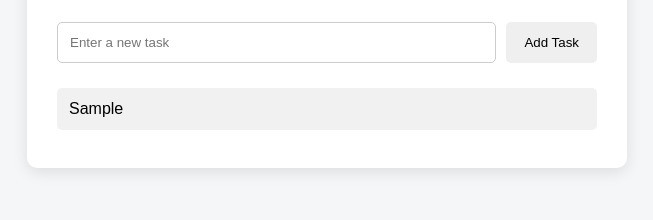
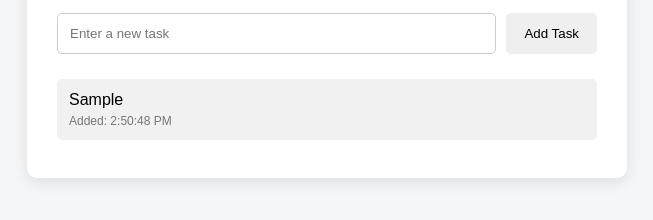
Before and after one commit to Atharvamw10/devops-task-manager, a plain HTML site: page index.html in a window 1280 px wide. Both pictures are taken after typing "Sample" into the empty fields and a click on the button "Add Task". Shown: the part 378-598 px from the top of the page, without its empty margins (313-966 px from the left). Drawn offline with Linux system fonts and the light colour scheme.

Commit message:
Add task creation feature

```diff
--- a/script.js
+++ b/script.js
@@ -8,7 +8,15 @@ function addTask() {
     }
 
     const listItem = document.createElement("li");
-    listItem.textContent = taskText;
+
+    const taskName = document.createElement("span");
+    taskName.textContent = taskText;
+
+    const timeAdded = document.createElement("small");
+    timeAdded.textContent = "Added: " + new Date().toLocaleTimeString();
+
+    listItem.appendChild(taskName);
+    listItem.appendChild(timeAdded);
 
     listItem.onclick = function () {
         listItem.classList.toggle("completed");
--- a/style.css
+++ b/style.css
@@ -69,3 +69,10 @@ h1 {
     text-decoration: line-through;
     opacity: 0.6;
 }
+
+#taskList li small {
+    display: block;
+    margin-top: 5px;
+    color: #777;
+    font-size: 12px;
+}
```
